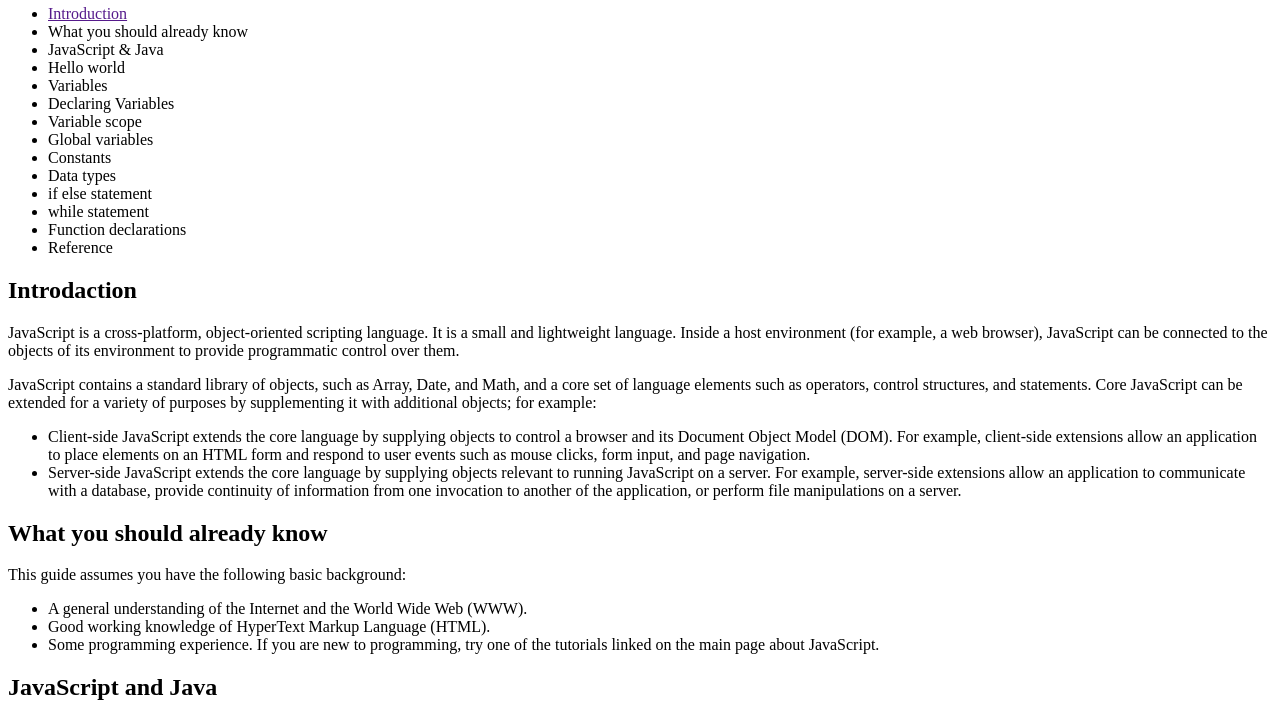
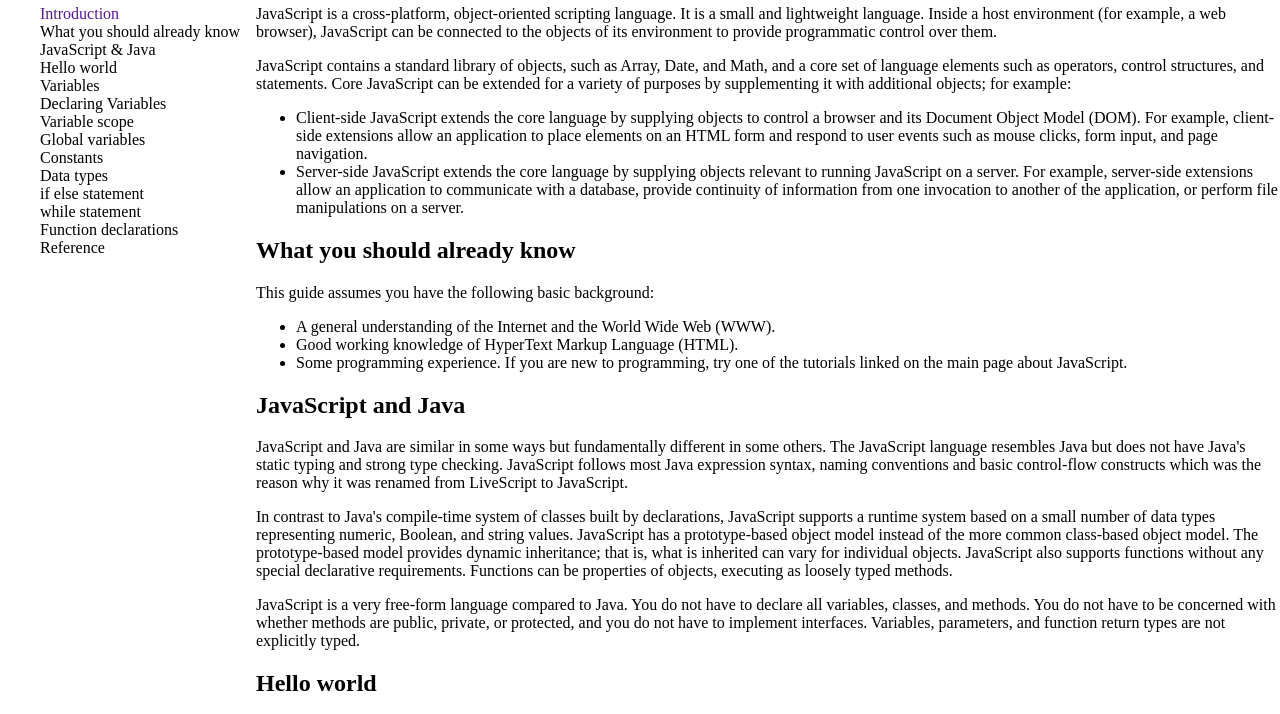
Before and after one commit to Tomas-Kaiser/Technical-Documentation-FreeCodeCamp, a plain HTML site: page index.html in a window 1280 px wide. Shown: the part 62-776 px from the top of the page. Drawn offline with Linux system fonts and the light colour scheme.

Commit message:
addin header style

```diff
--- a/style.css
+++ b/style.css
@@ -1,4 +1,42 @@
-pre{
+body {
+   display: flex;
+   width: 100%;
+   margin: 0;
+}
+
+/*
+*
+** HEADER
+*
+*/
+
+header {
+   width: 20%;
+}
+
+header h1 {
+   text-align: center;
+}
+
+header nav ul {
+   list-style-type: none;
+}
+
+header nav ul a {
+   text-decoration: none;
+}
+
+main {
+   width: 80%;
+}
+
+/*
+*
+** MAIN
+*
+*/
+
+pre {
    font-family: Consolas, Menlo, Monaco, Lucida Console, Liberation Mono, DejaVu Sans Mono, Bitstream Vera Sans Mono, Courier New, monospace, serif;
    margin-bottom: 10px;
    overflow: auto;
```
